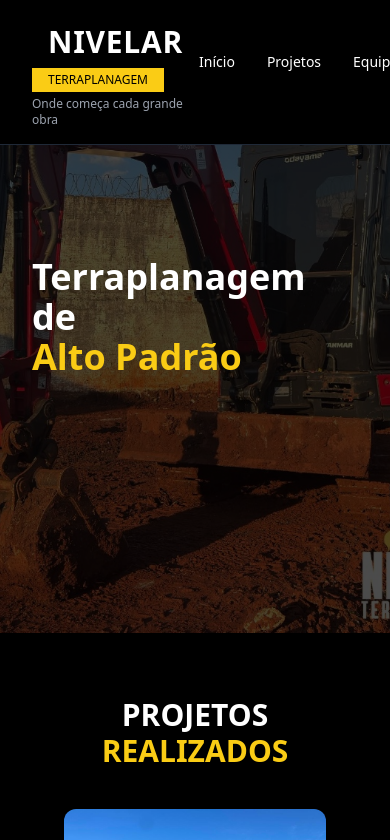
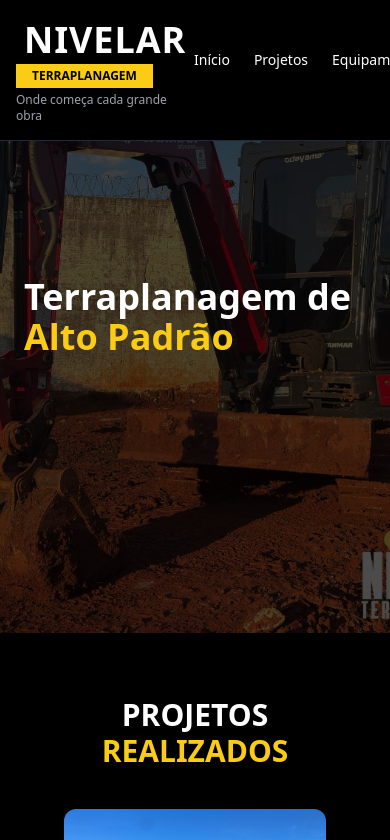
Before and after one commit to emanueldomingues/site-nivelar, a Next.js app: page / in a window 390 px wide. Shown: the top 840 px of the page. Built offline with nearby package versions, Linux system fonts and the light colour scheme.

Commit message:
refino final logo + contatos

```diff
--- a/app/page.tsx
+++ b/app/page.tsx
@@ -34,27 +34,29 @@ export default function Home() {
       {/* HEADER */}
       <header className="fixed top-0 left-0 w-full bg-black z-50 border-b border-gray-800">
 
-        <div className="max-w-7xl mx-auto flex items-center justify-between px-8 py-4">
+        <div className="max-w-7xl mx-auto flex items-center justify-between px-4 md:px-8 py-4">
 
-          {/* LOGO ESTILO PRINT */}
+          {/* LOGO GRANDE E ALINHADA */}
           <div className="flex flex-col">
 
-            <div className="bg-black px-4 py-2">
-              <h1 className="text-3xl font-bold tracking-wide">NIVELAR</h1>
+            <div className="bg-black px-2 py-1">
+              <h1 className="text-4xl md:text-5xl font-extrabold tracking-wide">
+                NIVELAR
+              </h1>
             </div>
 
-            <div className="bg-yellow-400 text-black text-xs px-4 py-1 w-fit">
+            <div className="bg-yellow-400 text-black text-xs md:text-sm px-4 py-1 w-fit font-semibold">
               TERRAPLANAGEM
             </div>
 
-            <p className="text-xs text-gray-400 mt-1">
+            <p className="text-xs md:text-sm text-gray-400 mt-1">
               Onde começa cada grande obra
             </p>
 
           </div>
 
-          {/* MENU DIREITA */}
-          <nav className="flex gap-8 text-sm">
+          {/* MENU */}
+          <nav className="flex gap-6 md:gap-8 text-sm md:text-base">
             <a href="#home" className="hover:text-yellow-400">Início</a>
             <a href="#projetos" className="hover:text-yellow-400">Projetos</a>
             <a href="#equipamentos" className="hover:text-yellow-400">Equipamentos</a>
@@ -80,7 +82,7 @@ export default function Home() {
 
         <div className="absolute inset-0 bg-black/70" />
 
-        <div className="relative z-10 px-8">
+        <div className="relative z-10 px-6 md:px-12">
           <h1 className="text-4xl md:text-6xl font-bold">
             Terraplanagem de <br />
             <span className="text-yellow-400">Alto Padrão</span>
@@ -148,12 +150,32 @@ export default function Home() {
             className="w-full h-[300px] rounded-xl"
           />
 
-          <div className="space-y-4">
+          {/* CONTATOS MELHORADOS */}
+          <div className="space-y-6 text-base">
+
             <p>📍 Av. Antônio Raminelli, 857 - Cambé</p>
 
-            <a href="https://wa.me/5543998061421" className="hover:text-yellow-400">Fernando</a><br />
-            <a href="https://wa.me/5543999520213" className="hover:text-yellow-400">Anderson</a><br />
-            <a href="https://wa.me/5543996281826" className="hover:text-yellow-400">Valéria</a>
+            <a href="https://wa.me/5543998061421" target="_blank" className="flex items-center gap-3 hover:text-yellow-400">
+              <img src="/icons/whatsapp.svg" className="w-6" />
+              Fernando
+            </a>
+
+            <a href="https://wa.me/5543999520213" target="_blank" className="flex items-center gap-3 hover:text-yellow-400">
+              <img src="/icons/whatsapp.svg" className="w-6" />
+              Anderson
+            </a>
+
+            <a href="https://wa.me/5543996281826" target="_blank" className="flex items-center gap-3 hover:text-yellow-400">
+              <img src="/icons/whatsapp.svg" className="w-6" />
+              Valéria
+            </a>
+
+            {/* INSTAGRAM */}
+            <a href="https://instagram.com/terraplanagem.nivelar" target="_blank" className="flex items-center gap-3 text-yellow-400 hover:opacity-80">
+              <img src="/icons/instagram.svg" className="w-6" />
+              @terraplanagem.nivelar
+            </a>
+
           </div>
 
         </div>
```
